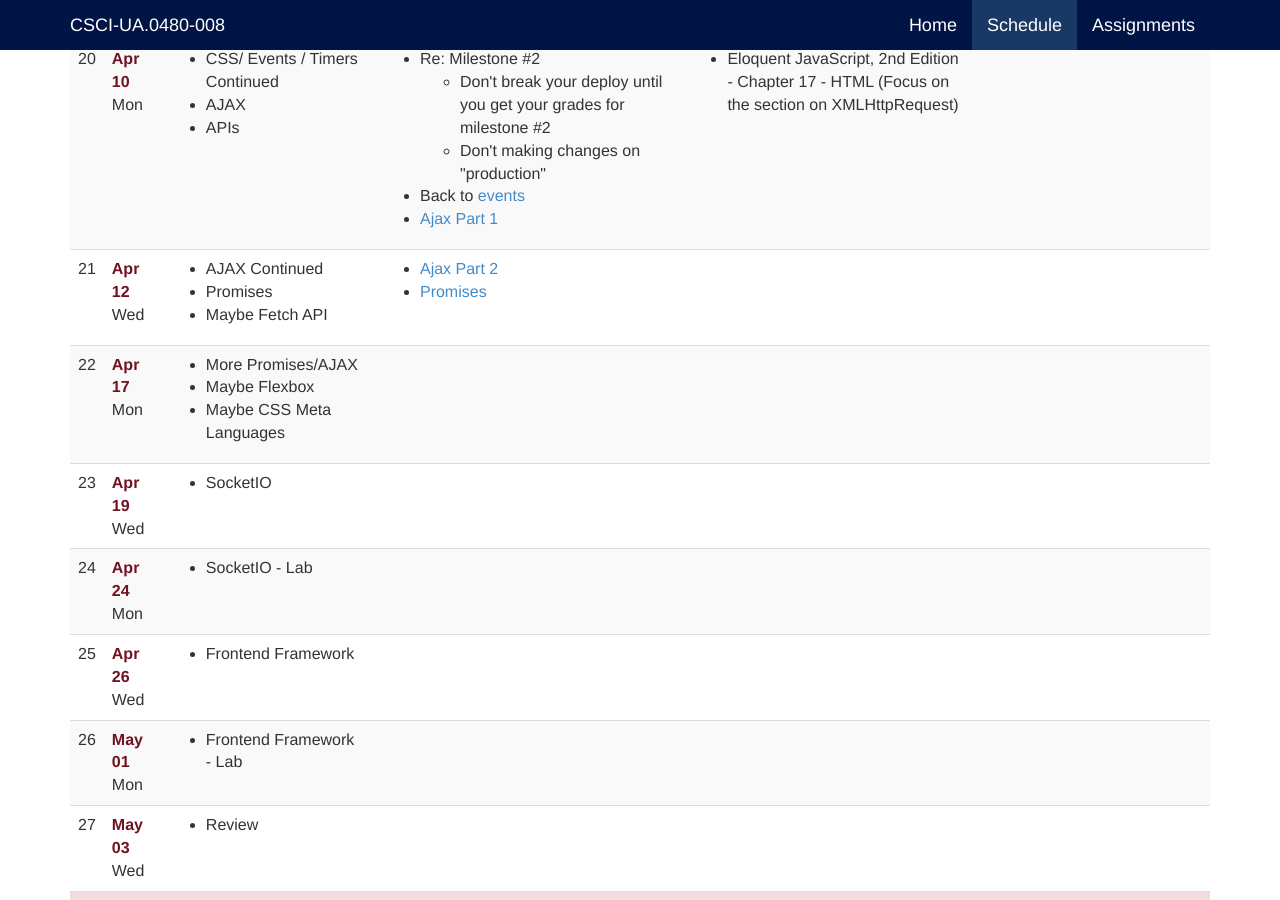
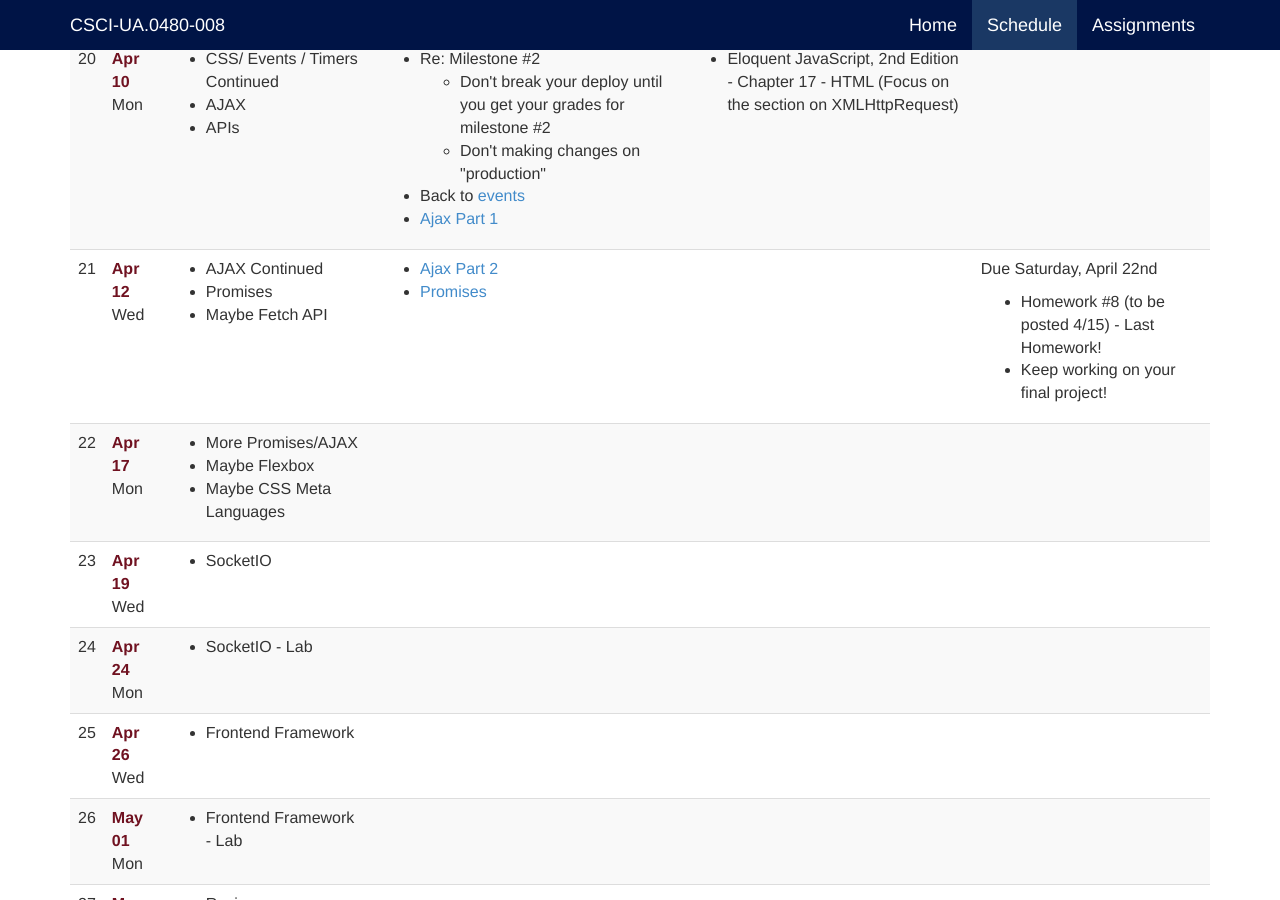
Before and after one commit to foureyes/csci-ua.0480-spring2017-008, a Jekyll site: the page built from schedule.markdown, in a window 1280 px wide and 900 px high, scrolled down 6593 px. Built offline with Jekyll 4.4.1, drawn with Linux system fonts in a browser that asks for light colours.

Commit message:
last homework

```diff
--- a/_includes/schedule/21.markdown
+++ b/_includes/schedule/21.markdown
@@ -30,9 +30,8 @@
 -->
 </td>
 	<td markdown="block">
-    {% comment %}
-Due Tuesday, November 22nd
+Due Saturday, April 22nd
 
-* [Homework #8](homework/08.html) - Last Homework!
-    {% endcomment %}
+* Homework #8 (to be posted 4/15) - Last Homework!
+* Keep working on your final project!
 </td>
--- a/index.markdown
+++ b/index.markdown
@@ -177,9 +177,9 @@ There is a __tutor available__ for the course.
 
 {% comment %}
     * __Wednesday__  - 5pm - 7pm
-    * __Thursday__ - TBD {% comment %} 1pm - 3pm {% endcomment %}
+    * __Thursday__ -  1pm - 3pm
     * __Friday__  - 1pm - 3pm
-{% end %}
+{% endcomment %}
 
 Additionally, the tutor will hold workshops based on student demand. Some workshops may include:
 
```
Also changed, not shown: slides/21/promises.markdown (+28 -28 lines).
